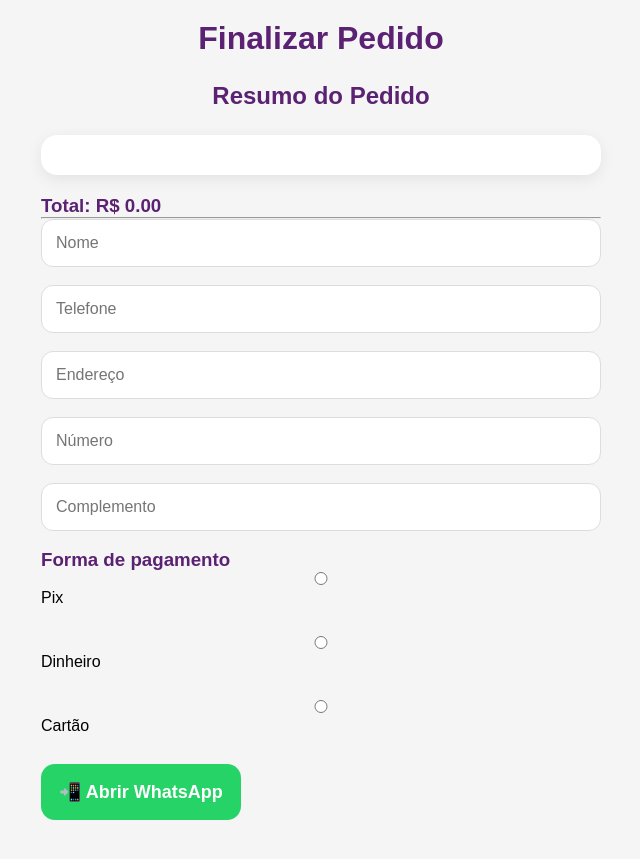
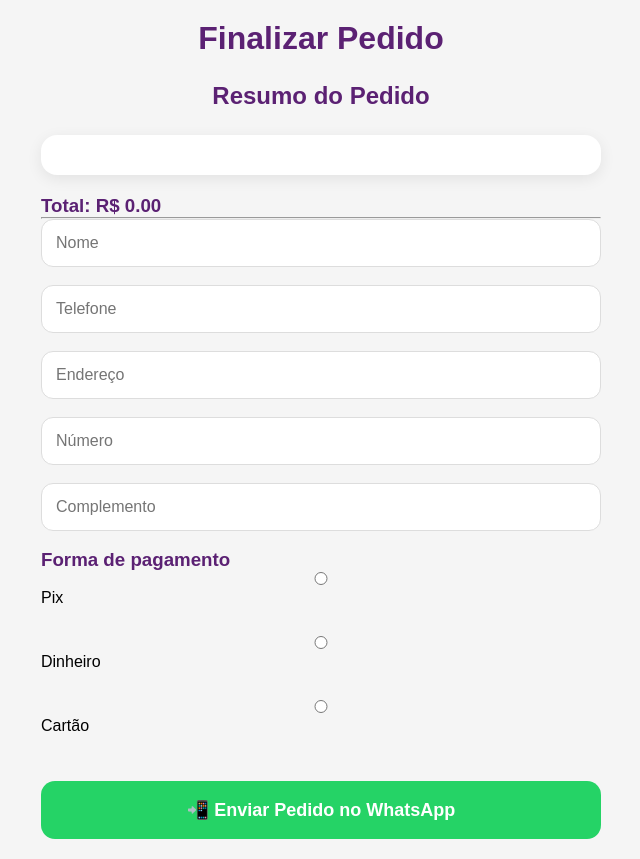
Before and after one commit to LCesarDev/CesarAcai-Cardapio, a React (Vite) app: page /checkout in a window 1280 px wide. Shown: the whole page, without its empty margins (319-959 px from the left). Before the commit the page ends 823 px from the top, so only its background shows below. Built offline with nearby package versions, Linux system fonts and the light colour scheme.

Commit message:
5 teste erro finalizacao de pedidos whatsapp

```diff
--- a/src/pages/Checkout.jsx
+++ b/src/pages/Checkout.jsx
@@ -54,6 +54,8 @@ function Checkout() {
 
   // 📲 ENVIAR PEDIDO
   const enviarPedido = () => {
+
+    alert(url);
 
     if (cartItems.length === 0) {
       alert("Seu carrinho está vazio!");
@@ -203,12 +205,12 @@ ${pagamento}
 
       <br /><br />
 
- <a
+    <button
   className="checkout-button"
-  href="https://api.whatsapp.com/send?phone=5531985082137"
+  onClick={enviarPedido}
 >
-  📲 Abrir WhatsApp
-</a>
+  📲 Enviar Pedido no WhatsApp
+</button>
     </div>
   );
 }
```
